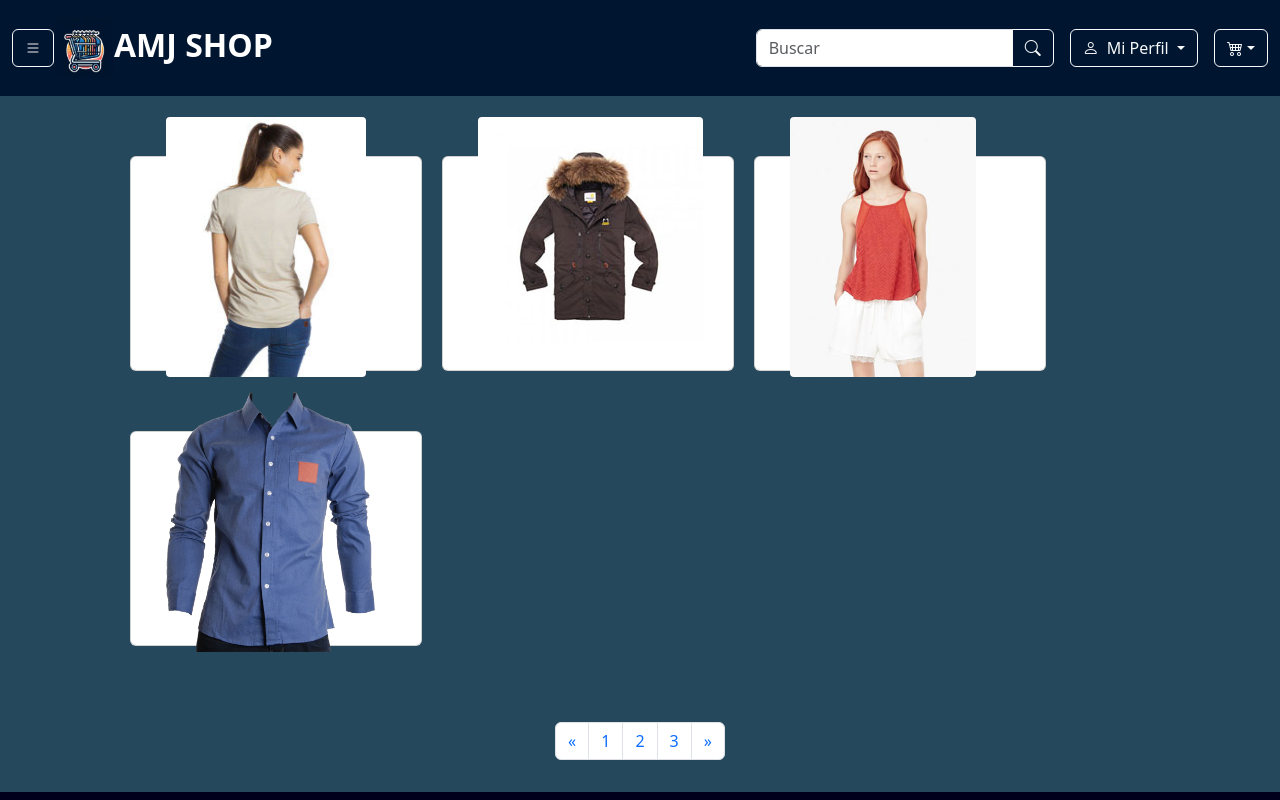
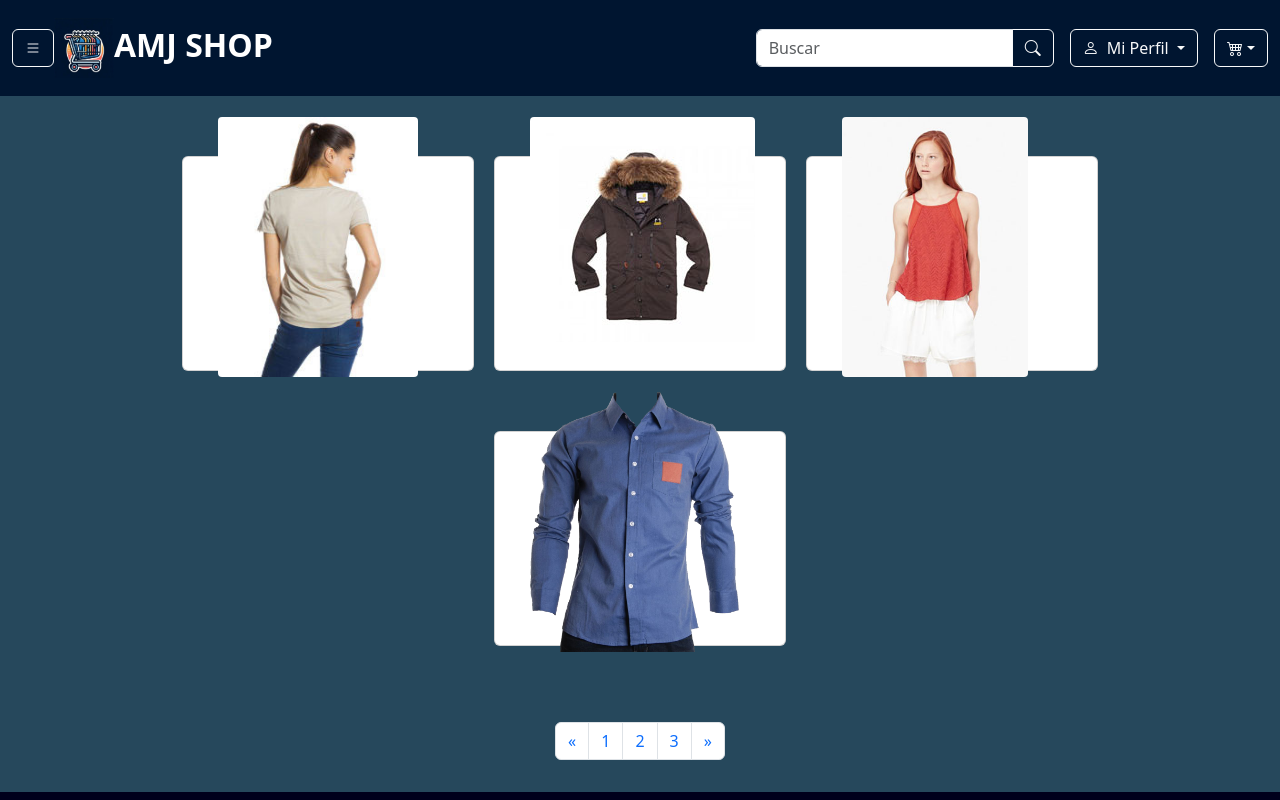
Before and after one commit to Ninthharp8/ProyectoFinal, an Angular app: page / in a window 1280 px wide. Shown: the top 800 px of the page. Built offline with nearby package versions, Linux system fonts and the light colour scheme.

Commit message:
se desplego la Pagina

```diff
--- a/src/app/Componentes/header/header.component.html
+++ b/src/app/Componentes/header/header.component.html
@@ -5,7 +5,7 @@
                 <!--Botton hamburguesa que despliega el offcanva-->
                 <button class="btn btn-outline-light  " type="button" data-bs-toggle="offcanvas" data-bs-target="#offcanvasWithBothOptions" aria-controls="offcanvasWithBothOptions"><i class="bi bi-list"></i></button>
                 <!-- Logo con url-->
-                <a class="navbar-brand fs-2 fw-bold text-white" href="#">
+                <a class="navbar-brand fs-2 fw-bold text-white" routerLink="/">
                     <img src="assets/Logo1.jpeg" alt="Logo AMJ Shop" style="width: 60px; height: 60px;">
                     <span>AMJ SHOP</span>
                 </a>
--- a/src/app/Componentes/principal/principal.component.css
+++ b/src/app/Componentes/principal/principal.component.css
@@ -35,11 +35,11 @@ section {
 y se centrará su contenido vertical y :horizontal */
 
 .container {
-  position: -ms-page;
+  position: relative;
   width: 1100px;
   display: flex;
-  /* justify-content: center;
-  align-content: center; */
+   justify-content: center;
+  align-content: center;
   flex-wrap: wrap;
   padding: 30px;
 }
--- a/src/index.html
+++ b/src/index.html
@@ -3,7 +3,7 @@
 <head>
   <meta charset="utf-8">
   <title>ProyectoFinal</title>
-  <base href="/">
+  <!-- <base href="/"> -->
   <meta name="viewport" content="width=device-width, initial-scale=1">
   <link rel="icon" type="image/x-icon" href="favicon.ico">
   <link rel="stylesheet" href="https://cdnjs.cloudflare.com/ajax/libs/font-awesome/4.7.0/css/font-awesome.min.css">
```
